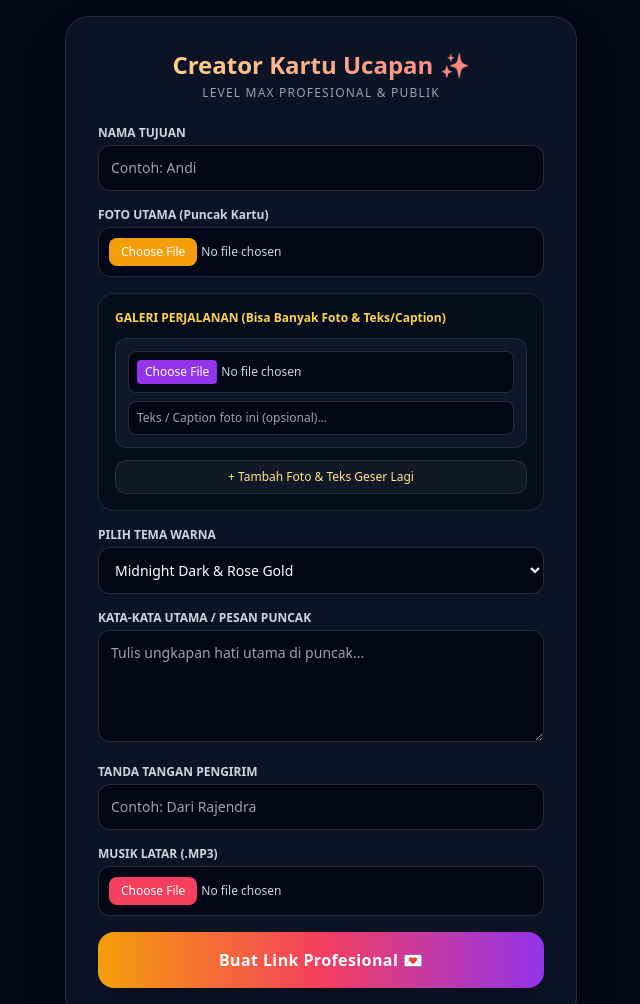
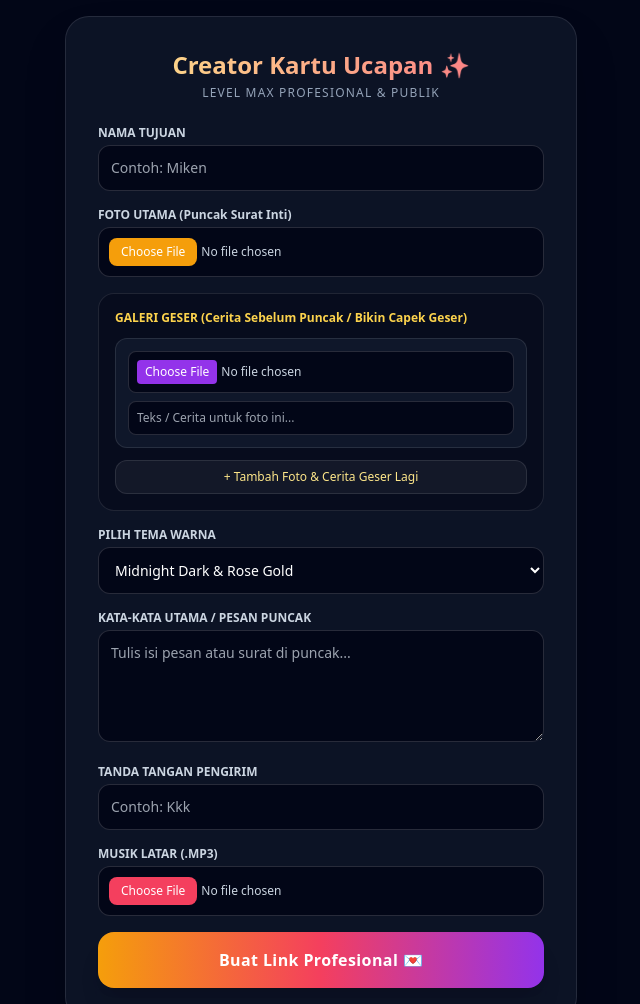
Before and after one commit to Miken025/untuk-mu, a website: page index.html in a window 1280 px wide. Shown: the top 1004 px of the page, without its empty margins (319-959 px from the left). Drawn offline with nearby package versions, Linux system fonts and the light colour scheme; some packages are replaced by stand-ins of ours; a script that the page names is missing.

Commit message:
Update index.html

```diff
--- a/index.html
+++ b/index.html
@@ -15,25 +15,25 @@
         <form id="formUcapan" class="space-y-4">
             <div>
                 <label class="block text-xs font-bold text-slate-300 mb-1">NAMA TUJUAN</label>
-                <input type="text" id="nama" class="w-full bg-slate-950 border border-white/15 rounded-xl p-3 text-white focus:outline-none focus:border-amber-400 text-sm" placeholder="Contoh: Andi" required>
+                <input type="text" id="nama" class="w-full bg-slate-950 border border-white/15 rounded-xl p-3 text-white focus:outline-none focus:border-amber-400 text-sm" placeholder="Contoh: Miken" required>
             </div>
 
             <div>
-                <label class="block text-xs font-bold text-slate-300 mb-1">FOTO UTAMA (Puncak Kartu)</label>
+                <label class="block text-xs font-bold text-slate-300 mb-1">FOTO UTAMA (Puncak Surat Inti)</label>
                 <input type="file" id="fotoUtama" accept="image/*" class="w-full bg-slate-950 border border-white/15 rounded-xl p-2.5 text-xs text-slate-300 file:bg-amber-500 file:text-white file:border-0 file:rounded-lg file:px-3 file:py-1.5" required>
             </div>
 
-            <!-- CONTAINER GALERI FOTO & TEKS PANJANG (BIKIN CAPEK NGE-GESER) -->
+            <!-- GALERI GESER SEBELUM PUNCAK (POPUP CERITA BERUNTUN) -->
             <div class="bg-slate-950/50 border border-white/10 p-4 rounded-2xl space-y-3">
-                <label class="block text-xs font-bold text-amber-300">GALERI PERJALANAN (Bisa Banyak Foto & Teks/Caption)</label>
+                <label class="block text-xs font-bold text-amber-300">GALERI GESER (Cerita Sebelum Puncak / Bikin Capek Geser)</label>
                 <div id="wrapperGaleri" class="space-y-3">
                     <div class="item-galeri bg-slate-900 p-3 rounded-xl border border-white/10 space-y-2">
                         <input type="file" accept="image/*" class="file-galeri w-full bg-slate-950 border border-white/15 rounded-lg p-2 text-xs text-slate-300 file:bg-purple-600 file:text-white file:border-0 file:rounded file:px-2 file:py-1">
-                        <input type="text" placeholder="Teks / Caption foto ini (opsional)..." class="teks-galeri w-full bg-slate-950 border border-white/15 rounded-lg p-2 text-xs text-white focus:outline-none focus:border-purple-400">
+                        <input type="text" placeholder="Teks / Cerita untuk foto ini..." class="teks-galeri w-full bg-slate-950 border border-white/15 rounded-lg p-2 text-xs text-white focus:outline-none focus:border-purple-400">
                     </div>
                 </div>
                 <button type="button" onclick="tambahKotakGaleri()" class="w-full bg-white/5 hover:bg-white/10 border border-white/10 text-xs font-medium py-2 rounded-xl text-amber-200 transition-all">
-                    + Tambah Foto & Teks Geser Lagi
+                    + Tambah Foto & Cerita Geser Lagi
                 </button>
             </div>
 
@@ -49,12 +49,12 @@
 
             <div>
                 <label class="block text-xs font-bold text-slate-300 mb-1">KATA-KATA UTAMA / PESAN PUNCAK</label>
-                <textarea id="pesan" class="w-full bg-slate-950 border border-white/15 rounded-xl p-3 h-28 text-white focus:outline-none focus:border-amber-400 text-sm" placeholder="Tulis ungkapan hati utama di puncak..." required></textarea>
+                <textarea id="pesan" class="w-full bg-slate-950 border border-white/15 rounded-xl p-3 h-28 text-white focus:outline-none focus:border-amber-400 text-sm" placeholder="Tulis isi pesan atau surat di puncak..." required></textarea>
             </div>
 
             <div>
                 <label class="block text-xs font-bold text-slate-300 mb-1">TANDA TANGAN PENGIRIM</label>
-                <input type="text" id="ttd" class="w-full bg-slate-950 border border-white/15 rounded-xl p-3 text-white focus:outline-none focus:border-amber-400 text-sm" placeholder="Contoh: Dari Rajendra" required>
+                <input type="text" id="ttd" class="w-full bg-slate-950 border border-white/15 rounded-xl p-3 text-white focus:outline-none focus:border-amber-400 text-sm" placeholder="Contoh: Kkk" required>
             </div>
 
             <div>
@@ -74,9 +74,9 @@
             const div = document.createElement('div');
             div.className = "item-galeri bg-slate-900 p-3 rounded-xl border border-white/10 space-y-2";
             div.innerHTML = `
-                <div class="flex justify-between items-center"><span class="text-[10px] text-slate-400">Foto & Caption Tambahan</span> <button type="button" onclick="this.parentElement.parentElement.remove()" class="text-rose-400 text-xs">Hapus</button></div>
+                <div class="flex justify-between items-center"><span class="text-[10px] text-slate-400">Foto & Teks Geser</span> <button type="button" onclick="this.parentElement.parentElement.remove()" class="text-rose-400 text-xs">Hapus</button></div>
                 <input type="file" accept="image/*" class="file-galeri w-full bg-slate-950 border border-white/15 rounded-lg p-2 text-xs text-slate-300 file:bg-purple-600 file:text-white file:border-0 file:rounded file:px-2 file:py-1">
-                <input type="text" placeholder="Teks / Caption foto ini (opsional)..." class="teks-galeri w-full bg-slate-950 border border-white/15 rounded-lg p-2 text-xs text-white focus:outline-none focus:border-purple-400">
+                <input type="text" placeholder="Teks / Cerita untuk foto ini..." class="teks-galeri w-full bg-slate-950 border border-white/15 rounded-lg p-2 text-xs text-white focus:outline-none focus:border-purple-400">
             `;
             wrapper.appendChild(div);
         }
@@ -109,7 +109,6 @@
                 const linkUtama = await uploadKeVercel(fotoUtamaFile);
                 const linkMusik = await uploadKeVercel(musikFile);
 
-                // Ambil semua item galeri & captionnya
                 const itemGaleriList = document.querySelectorAll('.item-galeri');
                 let arrayGaleri = [];
 
@@ -140,8 +139,6 @@
 
                 const currentUrl = window.location.href.split('index.html')[0].split('?')[0];
                 const baseUrl = currentUrl.endsWith('/') ? currentUrl : currentUrl + '/';
-
-                // LINK PENDEK PROFESIONAL (Domain + Nama Tujuan + Data)
                 const finalLink = `${baseUrl}surat.html?to=${namaTujuanSlug}&d=${dataKecil}`;
 
                 Swal.fire({
```
